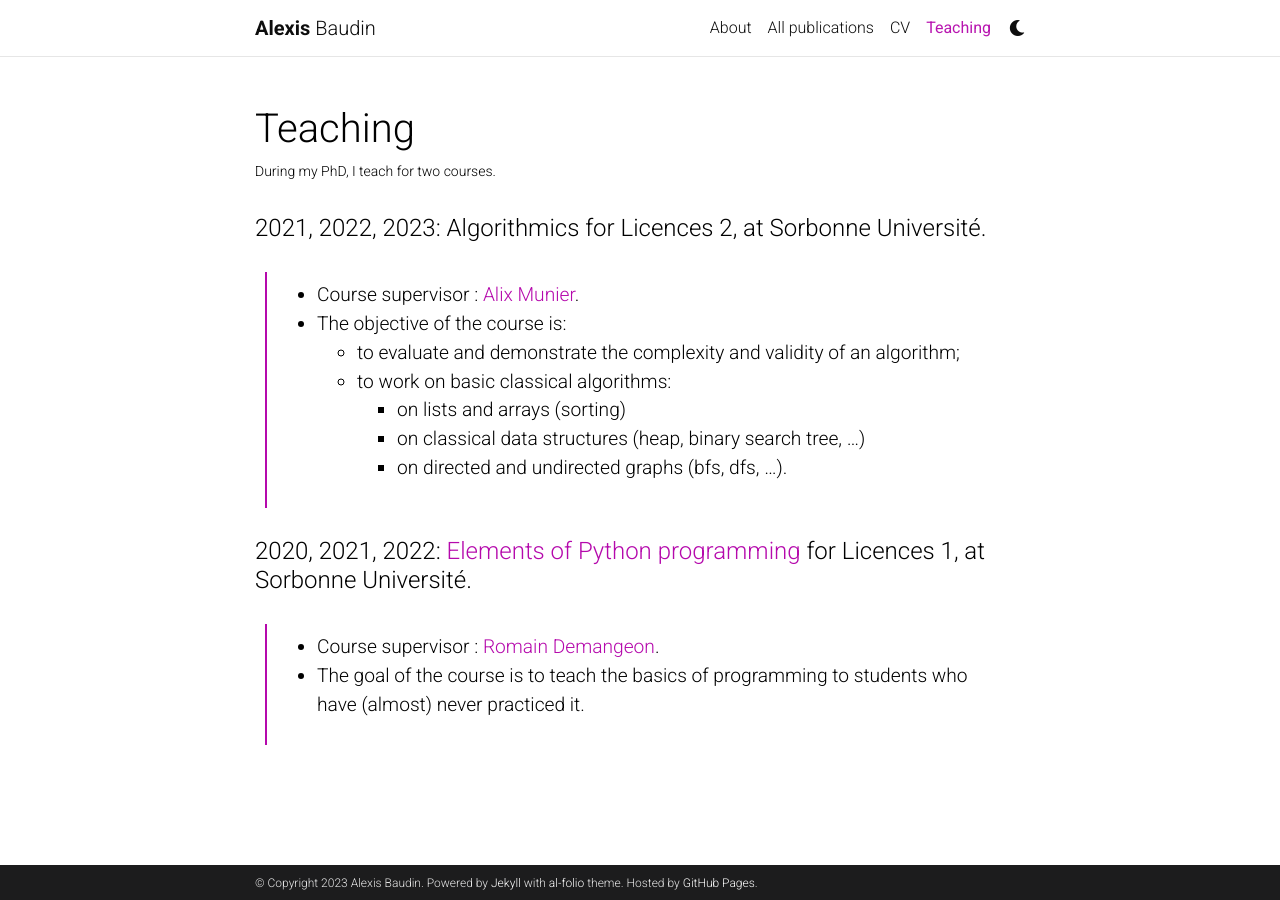
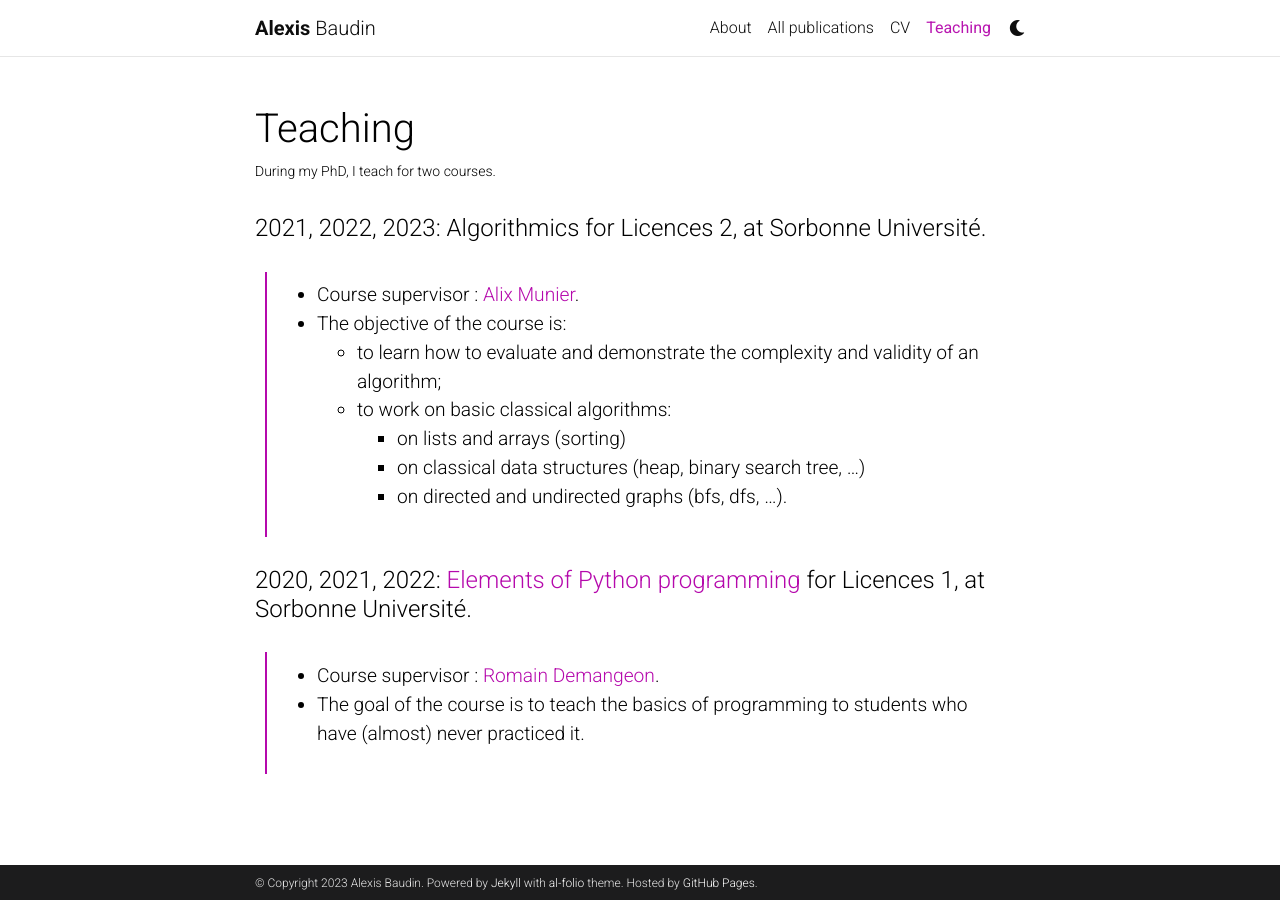
Before and after one commit to a-baudin/a-baudin.github.io, a Jekyll site: the page built from _pages/teaching.md, in a window 1280 px wide. Built offline with Jekyll 4.4.1, drawn with Linux system fonts in a browser that asks for light colours; comment, search, counter and statistics services are not loaded; a style sheet for code colours, icons or effects is not loaded.

Commit message:
teaching

```diff
--- a/_pages/teaching.md
+++ b/_pages/teaching.md
@@ -11,7 +11,7 @@ nav_order: 5
 #### 2021, 2022, 2023: Algorithmics for Licences 2, at Sorbonne Université.
 > - Course supervisor : [Alix Munier](https://www.lip6.fr/actualite/personnes-fiche.php?ident=P653).
 > - The objective of the course is:
->     - to evaluate and demonstrate the complexity and validity of an algorithm;
+>     - to learn how to evaluate and demonstrate the complexity and validity of an algorithm;
 >     - to work on basic classical algorithms:
 >         - on lists and arrays (sorting)
 >         - on classical data structures (heap, binary search tree, ...)
```
